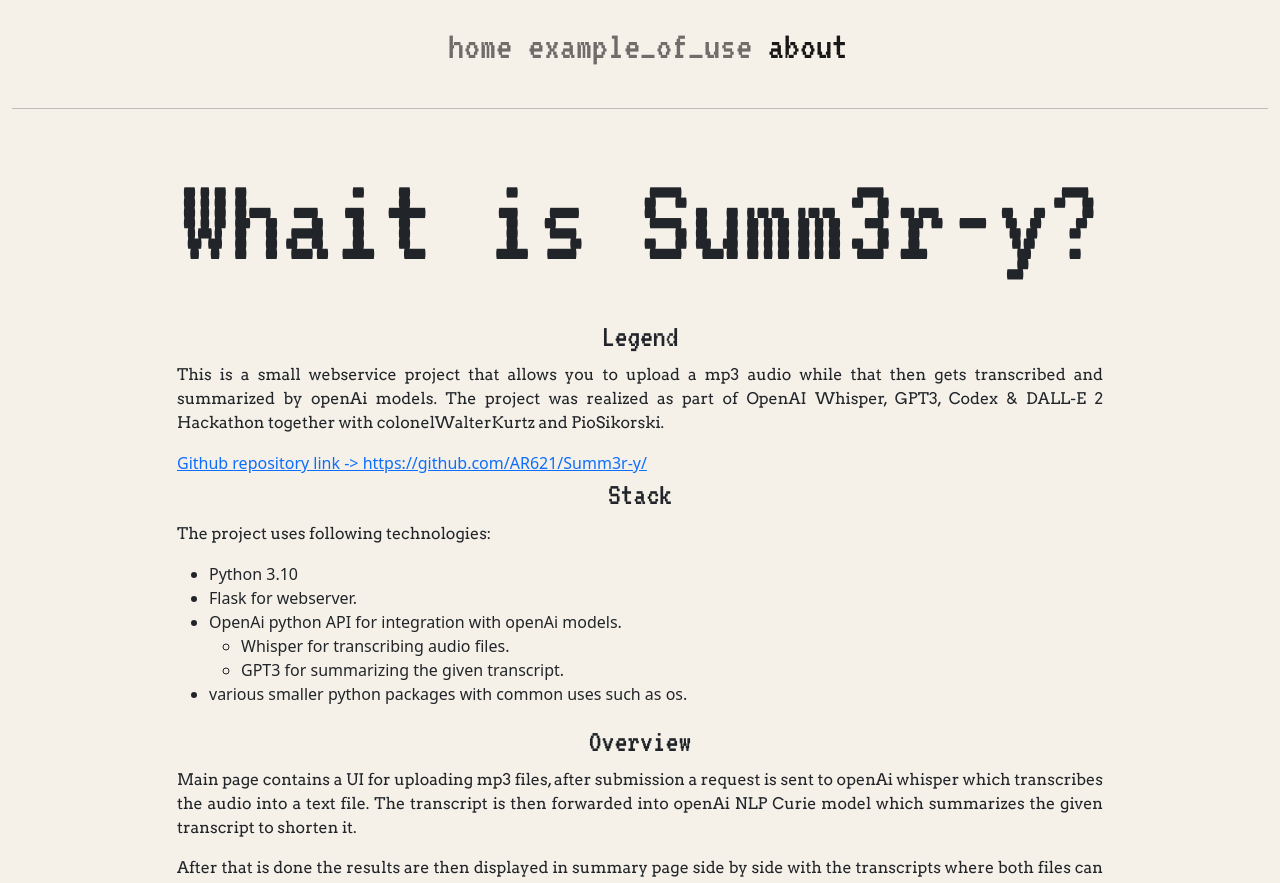
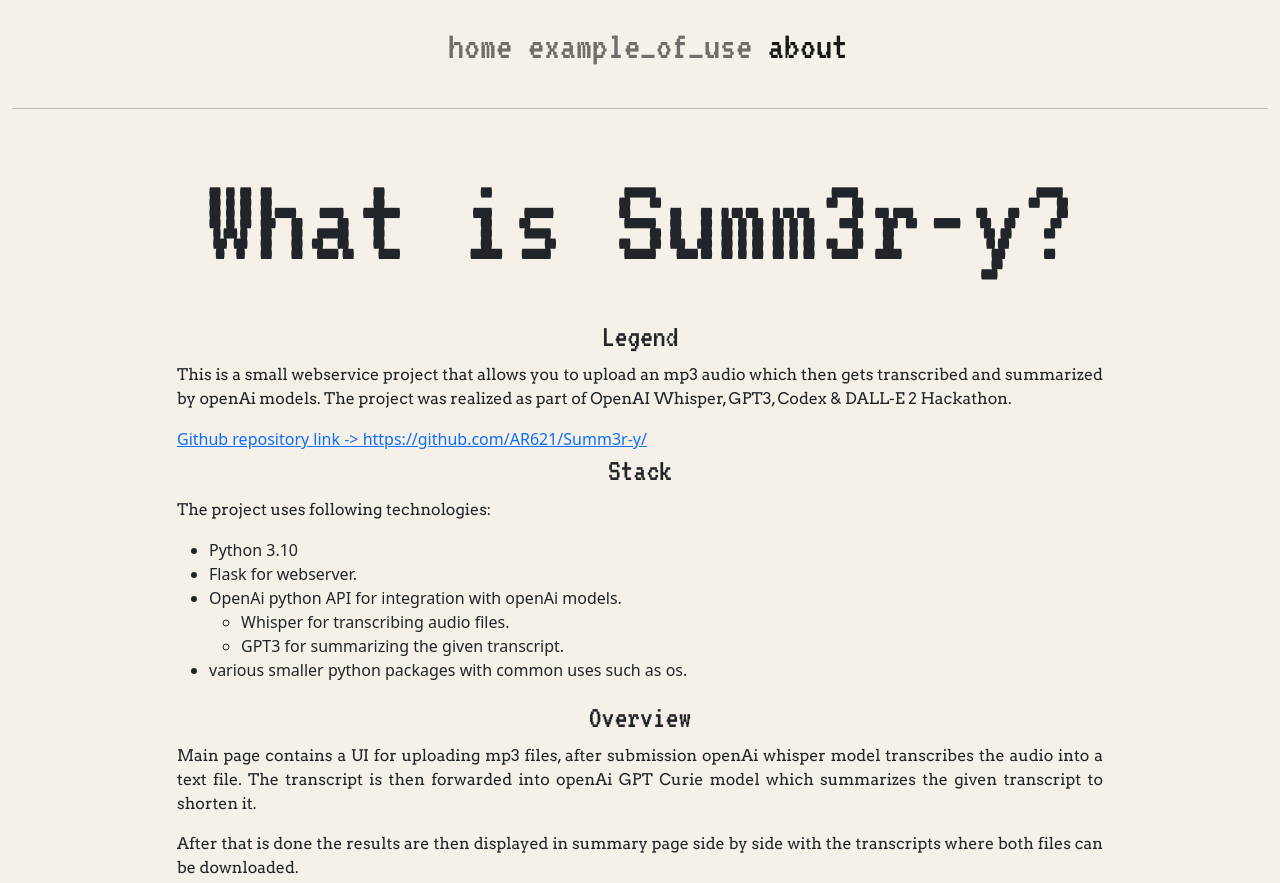
Before and after one commit to AR621/Summ3r-y, a Flask app: page /about in a window 1280 px wide. Shown: the top 883 px of the page. Run offline with Flask 2, Linux system fonts and the light colour scheme.

Commit message:
about update

```diff
--- a/templates/about.html
+++ b/templates/about.html
@@ -7,16 +7,16 @@
 <!-- that beutiful text at the top -->
 <div class="container text-center">
     <div class="thebigtext">
-        Whait is Summ3r-y?
+        What is Summ3r-y?
     </div>
 </div>
 <div class="container text-justify">
     <div class="row justify-content-center">
         <div class="col-10">
             <h2>Legend</h2>
-            <p>This is a small webservice project that allows you to upload a mp3 audio while that then gets transcribed
+            <p>This is a small webservice project that allows you to upload an mp3 audio which then gets transcribed
                 and summarized by openAi models. The project was realized as part of OpenAI Whisper, GPT3, Codex &
-                DALL-E 2 Hackathon together with colonelWalterKurtz and PioSikorski. </p>
+                DALL-E 2 Hackathon. </p>
             <a href="https://github.com/AR621/Summ3r-y">Github repository link -> https://github.com/AR621/Summ3r-y/
             </a>
 
@@ -35,8 +35,8 @@
             </ul>
 
             <h2>Overview</h2>
-            <p>Main page contains a UI for uploading mp3 files, after submission a request is sent to openAi whisper
-                which transcribes the audio into a text file. The transcript is then forwarded into openAi NLP Curie
+            <p>Main page contains a UI for uploading mp3 files, after submission openAi whisper model transcribes the audio into a text file.
+                The transcript is then forwarded into openAi GPT Curie
                 model which summarizes the given transcript to shorten it. </p>
             <p>After that is done the results are then displayed in summary page side by side with the transcripts where
                 both files can be downloaded.</p>
```
Also changed, not shown: summarizer.py (+9 -7 lines).
